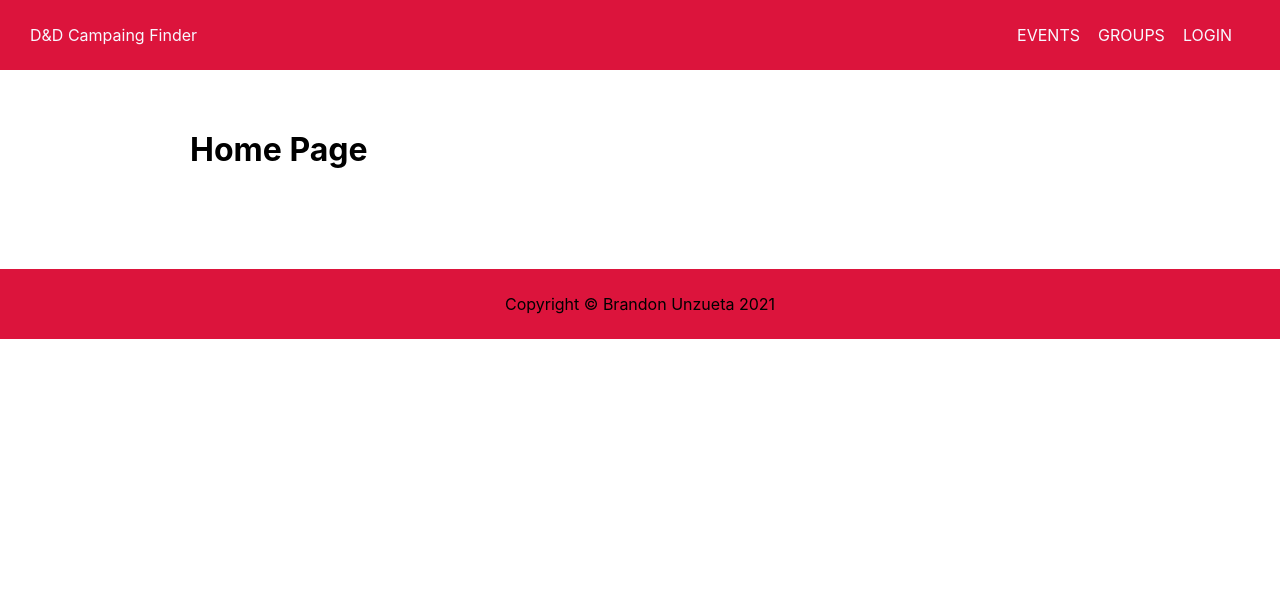
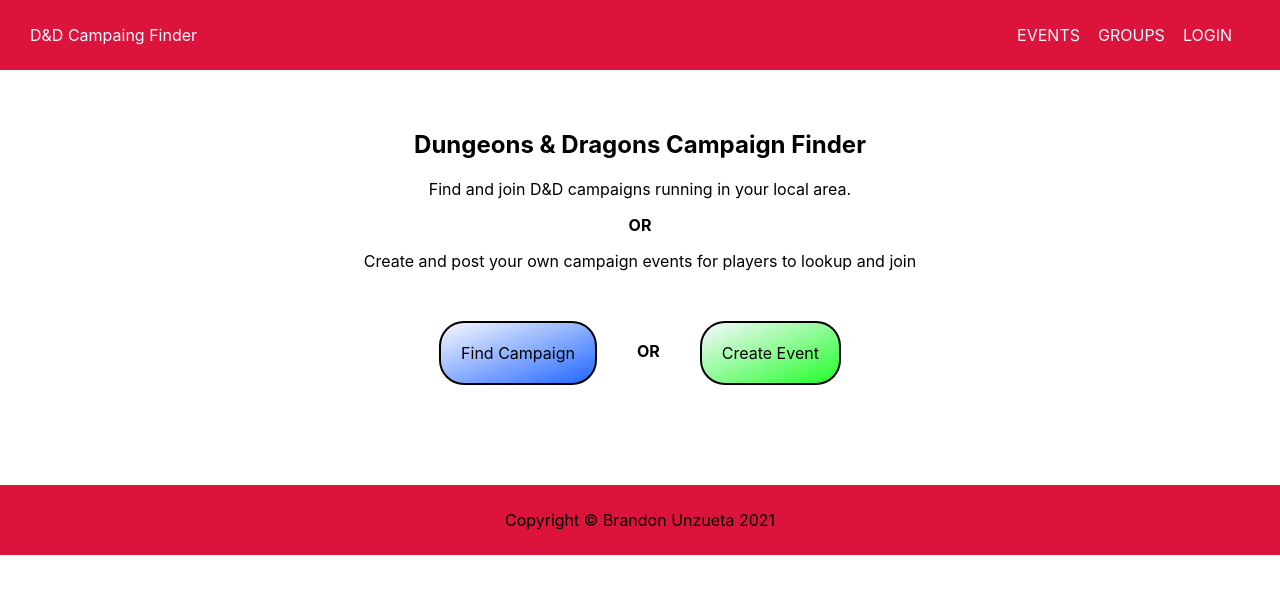
Before and after one commit to BJZeta/DnD-Campaign-Finder, a Next.js app in the folder frontend/: page / in a window 1280 px wide. Shown: the top 594 px of the page. Built offline with nearby package versions, Linux system fonts and the light colour scheme.

Commit message:
creating basic design layout for home page

```diff
--- a/frontend/components/Layout.js
+++ b/frontend/components/Layout.js
@@ -12,7 +12,7 @@
         <meta name="keywords" content={keywords} />
       </Head>
       <Header />
-      <div className={styles.container}>{children}</div>
+      <main className={styles.container}>{children}</main>
       <Footer />
     </div>
   );
--- a/frontend/pages/index.js
+++ b/frontend/pages/index.js
@@ -1,9 +1,28 @@
+import Link from "next/link";
 import Layout from "../components/Layout";
+import styles from "../styles/Home.module.css";
 
 export default function Home() {
   return (
     <Layout>
-      <h1>Home Page</h1>
+      <section className={styles.hero}>
+        <h1>Dungeons & Dragons Campaign Finder</h1>
+        <p>Find and join D&D campaigns running in your local area. </p>
+        <strong>OR</strong>
+        <p>
+          Create and post your own campaign events for players to lookup and
+          join
+        </p>
+      </section>
+      <section className={styles.buttons}>
+        <Link href="/events">
+          <a className={styles.btn_1}>Find Campaign</a>
+        </Link>
+        <strong>OR</strong>
+        <Link href="/profile/create-event">
+          <a className={styles.btn_2}>Create Event</a>
+        </Link>
+      </section>
     </Layout>
   );
 }
--- a/frontend/styles/Home.module.css
+++ b/frontend/styles/Home.module.css
@@ -1,121 +1,30 @@
-.container {
-  min-height: 100vh;
-  padding: 0 0.5rem;
-  display: flex;
-  flex-direction: column;
-  justify-content: center;
-  align-items: center;
-  height: 100vh;
-}
-
-.main {
-  padding: 5rem 0;
-  flex: 1;
-  display: flex;
-  flex-direction: column;
-  justify-content: center;
-  align-items: center;
-}
-
-.footer {
-  width: 100%;
-  height: 100px;
-  border-top: 1px solid #eaeaea;
-  display: flex;
-  justify-content: center;
-  align-items: center;
-}
-
-.footer a {
-  display: flex;
-  justify-content: center;
-  align-items: center;
-  flex-grow: 1;
-}
-
-.title a {
-  color: #0070f3;
-  text-decoration: none;
-}
-
-.title a:hover,
-.title a:focus,
-.title a:active {
-  text-decoration: underline;
-}
-
-.title {
-  margin: 0;
-  line-height: 1.15;
-  font-size: 4rem;
-}
-
-.title,
-.description {
+.hero {
   text-align: center;
 }
 
-.description {
-  line-height: 1.5;
-  font-size: 1.5rem;
+.buttons {
+  display: flex;
+  align-items: space-between;
+  justify-content: center;
+  margin-top: 50px;
 }
 
-.code {
-  background: #fafafa;
-  border-radius: 5px;
-  padding: 0.75rem;
-  font-size: 1.1rem;
-  font-family: Menlo, Monaco, Lucida Console, Liberation Mono, DejaVu Sans Mono,
-    Bitstream Vera Sans Mono, Courier New, monospace;
+.buttons a {
+  margin: 0 20px;
+  padding: 20px;
+  text-align: center;
+  border-radius: 25px;
+  border: 2px solid #000;
 }
 
-.grid {
-  display: flex;
-  align-items: center;
-  justify-content: center;
-  flex-wrap: wrap;
-  max-width: 800px;
-  margin-top: 3rem;
+.buttons strong {
+  padding: 20px;
 }
 
-.card {
-  margin: 1rem;
-  padding: 1.5rem;
-  text-align: left;
-  color: inherit;
-  text-decoration: none;
-  border: 1px solid #eaeaea;
-  border-radius: 10px;
-  transition: color 0.15s ease, border-color 0.15s ease;
-  width: 45%;
+.btn_1 {
+  background-image: linear-gradient(to bottom right, ghostwhite, #2167ff);
 }
 
-.card:hover,
-.card:focus,
-.card:active {
-  color: #0070f3;
-  border-color: #0070f3;
+.btn_2 {
+  background-image: linear-gradient(to bottom right, ghostwhite, #21ff29);
 }
-
-.card h2 {
-  margin: 0 0 1rem 0;
-  font-size: 1.5rem;
-}
-
-.card p {
-  margin: 0;
-  font-size: 1.25rem;
-  line-height: 1.5;
-}
-
-.logo {
-  height: 1em;
-  margin-left: 0.5rem;
-}
-
-@media (max-width: 600px) {
-  .grid {
-    width: 100%;
-    flex-direction: column;
-  }
-}
```
